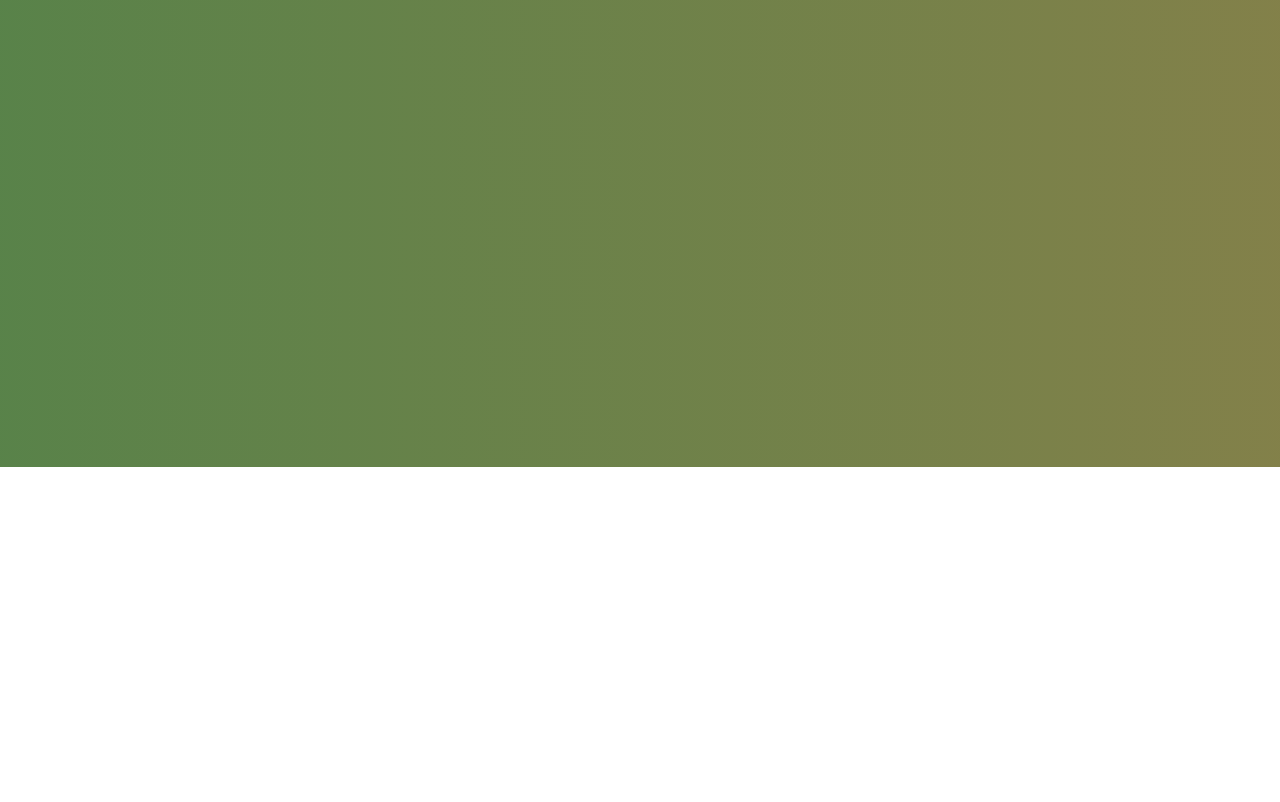
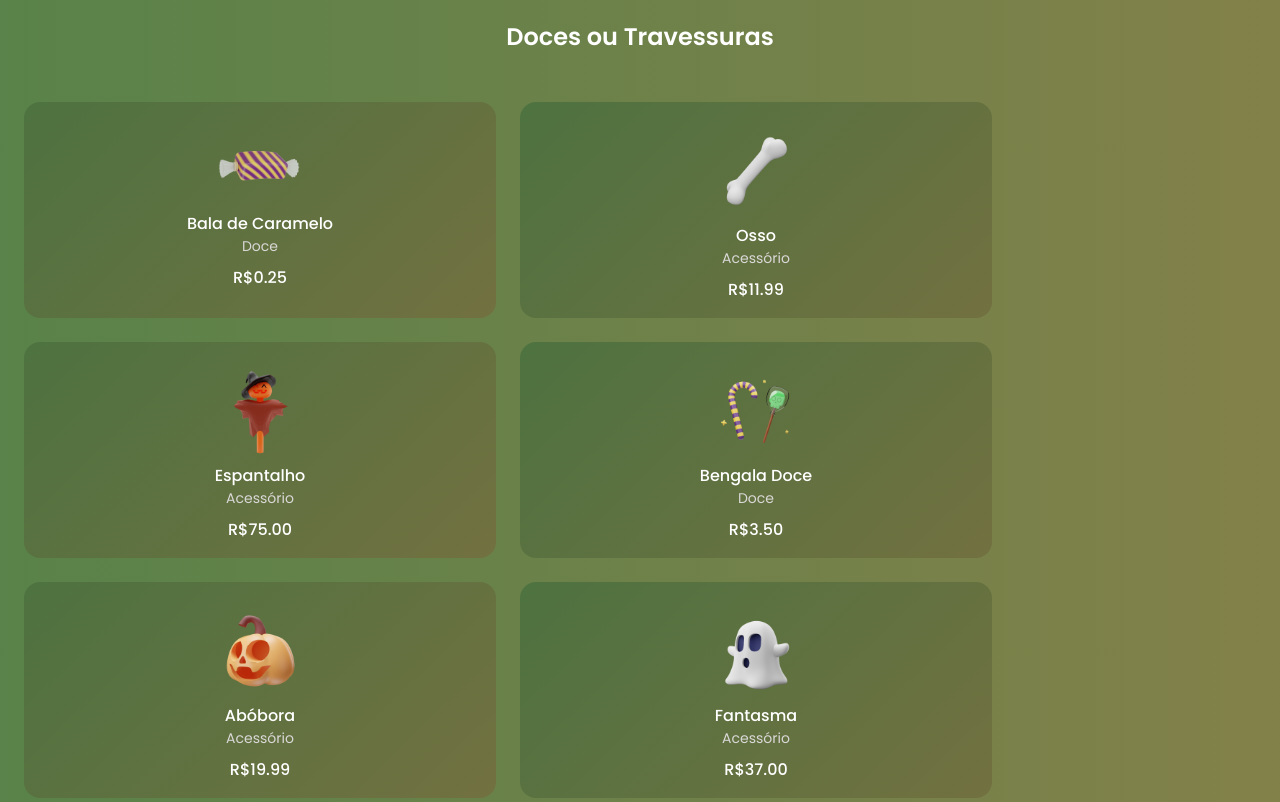
Before and after one commit to thalesfelippe/happy-halloween, a plain HTML site: page index.html in a window 1280 px wide. Shown: the part 2140-2942 px from the top of the page. Before the commit the page ends 2607 px from the top, so only its background shows below. Drawn offline with nearby package versions, Linux system fonts and the light colour scheme.

Commit message:
section trick

```diff
--- a/css/styles.css
+++ b/css/styles.css
@@ -409,7 +409,64 @@ button{
 }
 
 /* TRICK OR TREAT */
+.trick_container {
+  grid-template-columns: repeat(2, 1fr);
+  gap: 24px;
+  padding-top: 16px;
+}
 
+.trick_content {
+  position: relative;
+  background: var(--container-color);
+  border-radius: 16px;
+  padding: 24px 0 16px 0;
+  text-align: center;
+  overflow: hidden;
+}
+
+.trick_img {
+  width: 90px;
+  transition: 0.3s
+}
+
+.trick_subtitle,
+.trick_price {
+  display: block;
+}
+
+.trick_subtitle {
+  font-size: var(--small-font-size);
+  margin-bottom: var(--mb-0-5);
+}
+
+.trick_title,
+.trick_price {
+  color: var(--title-color);
+  font-weight: var(--font-medium);
+  font-size: var(--normal-font-size);
+}
+
+.trick_button {
+  display: inline-flex;
+  padding: 8px;
+  border-radius: 4px 4px 12px 4px;
+  position: absolute;
+  right: -48px;
+  bottom: 0;
+}
+
+.trick_icon {
+  font-size: 20px;
+  color: var(--title-color);
+}
+
+.trick_content:hover .trick_button {
+  right: 0;
+}
+
+.trick_content:hover .trick_img {
+  transform: translateY(-8px);
+}
 
 /* DISCOUNT */
 
--- a/index.html
+++ b/index.html
@@ -183,7 +183,76 @@
 
             <!-- TRICK OR TREAT -->
             <section class="section trick" id="trick">
+                <h2 class="section_title">Doces ou Travessuras</h2>
 
+                <div class="trick_container container grid">
+                    <div class="trick_content">
+                        <img src="./img/trick-treat1-img.png" alt="" class="trick_img">
+                        <h3 class="trick_title">Bala de Caramelo</h3>
+                        <span class="trick_subtitle">Doce</span>
+                        <span class="trick_price">R$0.25</span>
+
+                        <button class="button trick_button">
+                            <i class="bx bx-cart-alt trick_icon"></i>
+                        </button>
+                    </div>
+
+                    <div class="trick_content">
+                        <img src="./img/trick-treat2-img.png" alt="" class="trick_img">
+                        <h3 class="trick_title">Osso</h3>
+                        <span class="trick_subtitle">Acessório</span>
+                        <span class="trick_price">R$11.99</span>
+
+                        <button class="button trick_button">
+                            <i class="bx bx-cart-alt trick_icon"></i>
+                        </button>
+                    </div>
+
+                    <div class="trick_content">
+                        <img src="./img/trick-treat3-img.png" alt="" class="trick_img">
+                        <h3 class="trick_title">Espantalho</h3>
+                        <span class="trick_subtitle">Acessório</span>
+                        <span class="trick_price">R$75.00</span>
+
+                        <button class="button trick_button">
+                            <i class="bx bx-cart-alt trick_icon"></i>
+                        </button>
+                    </div>
+
+                    <div class="trick_content">
+                        <img src="./img/trick-treat4-img.png" alt="" class="trick_img">
+                        <h3 class="trick_title">Bengala Doce</h3>
+                        <span class="trick_subtitle">Doce</span>
+                        <span class="trick_price">R$3.50</span>
+
+                        <button class="button trick_button">
+                            <i class="bx bx-cart-alt trick_icon"></i>
+                        </button>
+                    </div>
+
+                    <div class="trick_content">
+                        <img src="./img/trick-treat5-img.png" alt="" class="trick_img">
+                        <h3 class="trick_title">Abóbora</h3>
+                        <span class="trick_subtitle">Acessório</span>
+                        <span class="trick_price">R$19.99</span>
+
+                        <button class="button trick_button">
+                            <i class="bx bx-cart-alt trick_icon"></i>
+                        </button>
+                    </div>
+
+                    <div class="trick_content">
+                        <img src="./img/trick-treat6-img.png" alt="" class="trick_img">
+                        <h3 class="trick_title">Fantasma</h3>
+                        <span class="trick_subtitle">Acessório</span>
+                        <span class="trick_price">R$37.00</span>
+
+                        <button class="button trick_button">
+                            <i class="bx bx-cart-alt trick_icon"></i>
+                        </button>
+                    </div>
+
+                </div>
             </section>
 
             <!-- DISCOUNT -->
```
